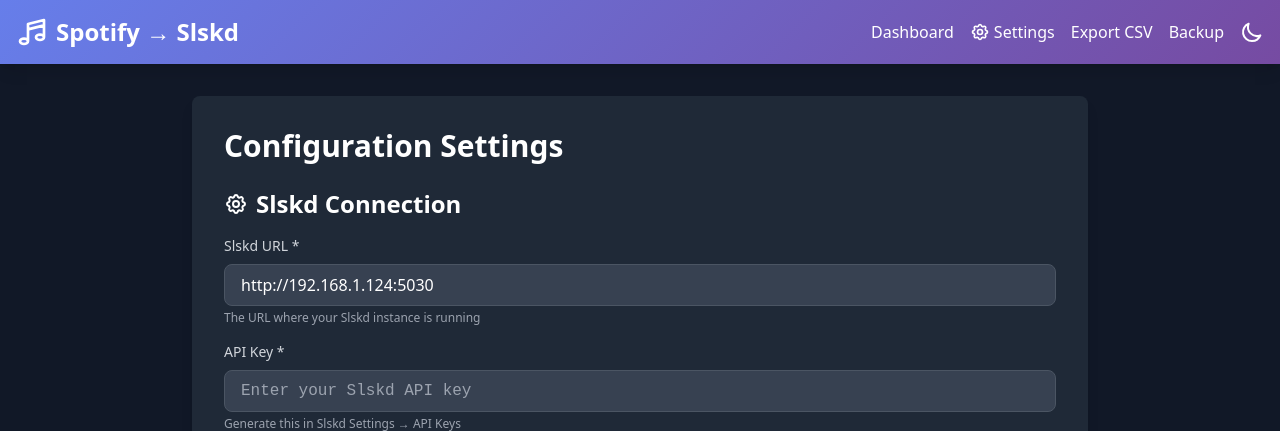
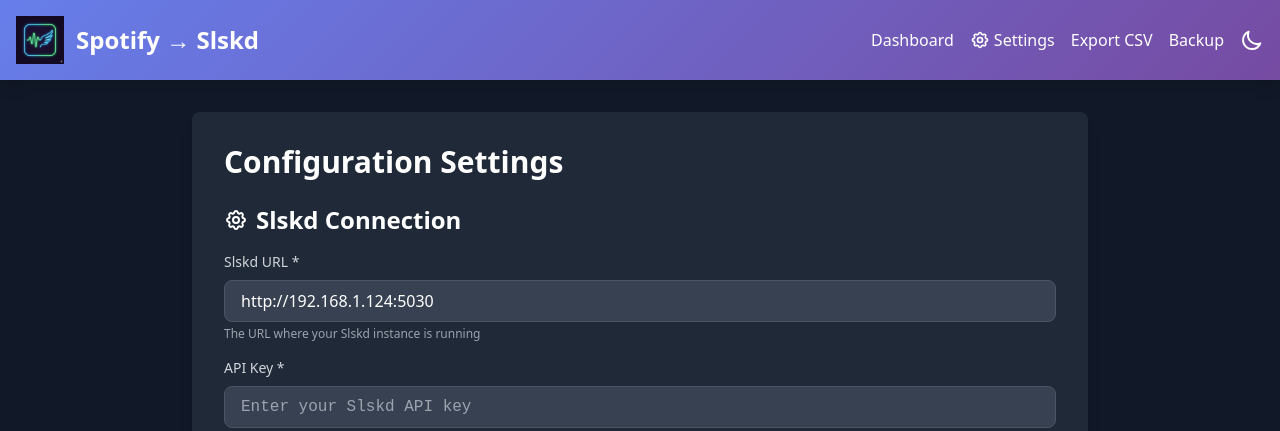
Before and after one commit to Suacett/slskd-spotify-self-host, a Flask app: page /settings in a window 1280 px wide. Shown: the top 431 px of the page. Run offline with Flask 3, Linux system fonts and the light colour scheme; parts of the project's set-up code (start-up, migrations or seed data) failed here and were passed over; some libraries are stand-ins or nearby versions.

Commit message:
feat: replace SVG icon with a new PNG logo in the header.

```diff
--- a/templates/base.html
+++ b/templates/base.html
@@ -68,11 +68,7 @@
         <div class="container mx-auto px-4 py-4">
             <div class="flex items-center justify-between">
                 <a href="/" class="text-2xl font-bold text-white flex items-center">
-                    <svg class="w-8 h-8 mr-2" fill="none" stroke="currentColor" viewBox="0 0 24 24">
-                        <path stroke-linecap="round" stroke-linejoin="round" stroke-width="2"
-                            d="M9 19V6l12-3v13M9 19c0 1.105-1.343 2-3 2s-3-.895-3-2 1.343-2 3-2 3 .895 3 2zm12-3c0 1.105-1.343 2-3 2s-3-.895-3-2 1.343-2 3-2 3 .895 3 2zM9 10l12-3">
-                        </path>
-                    </svg>
+                    <img src="{{ url_for('static', filename='images/logo.png') }}" alt="Logo" class="h-12 mr-3">
                     Spotify → Slskd
                 </a>
                 <div class="flex items-center space-x-4">
```
Also changed, not shown: static/images/logo.png (added).
